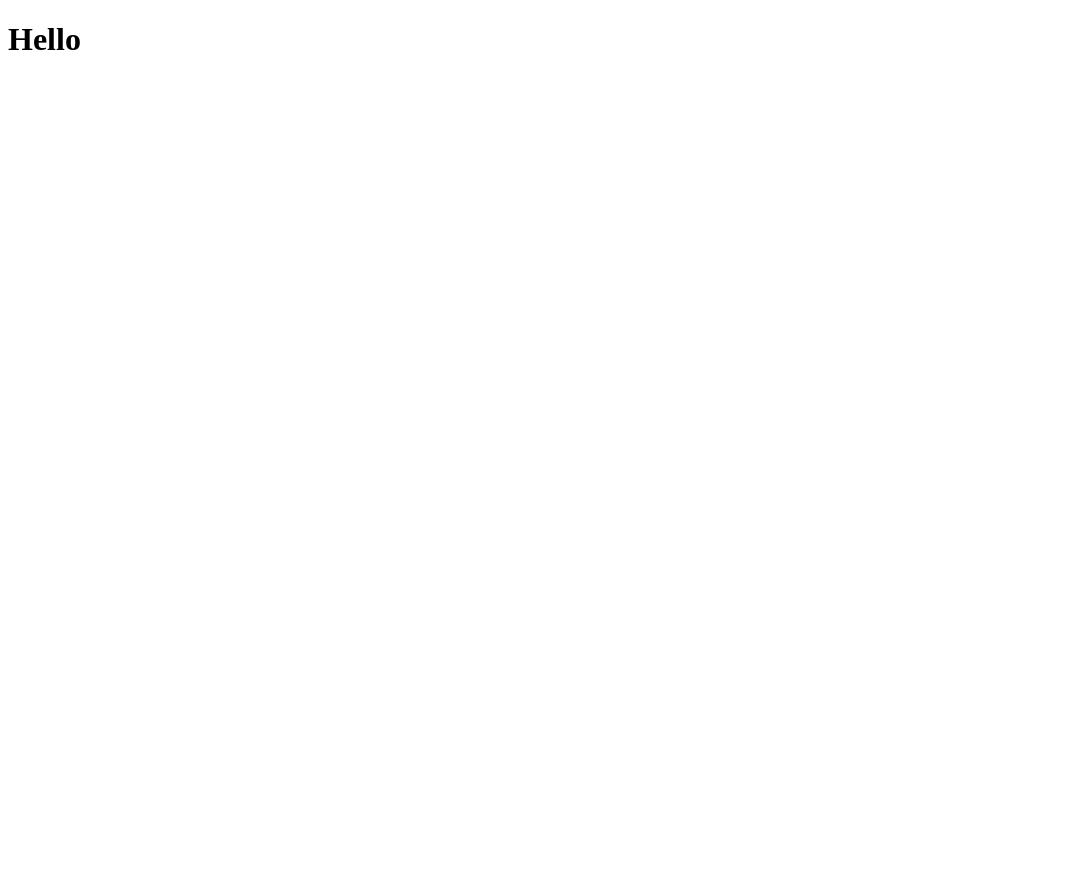
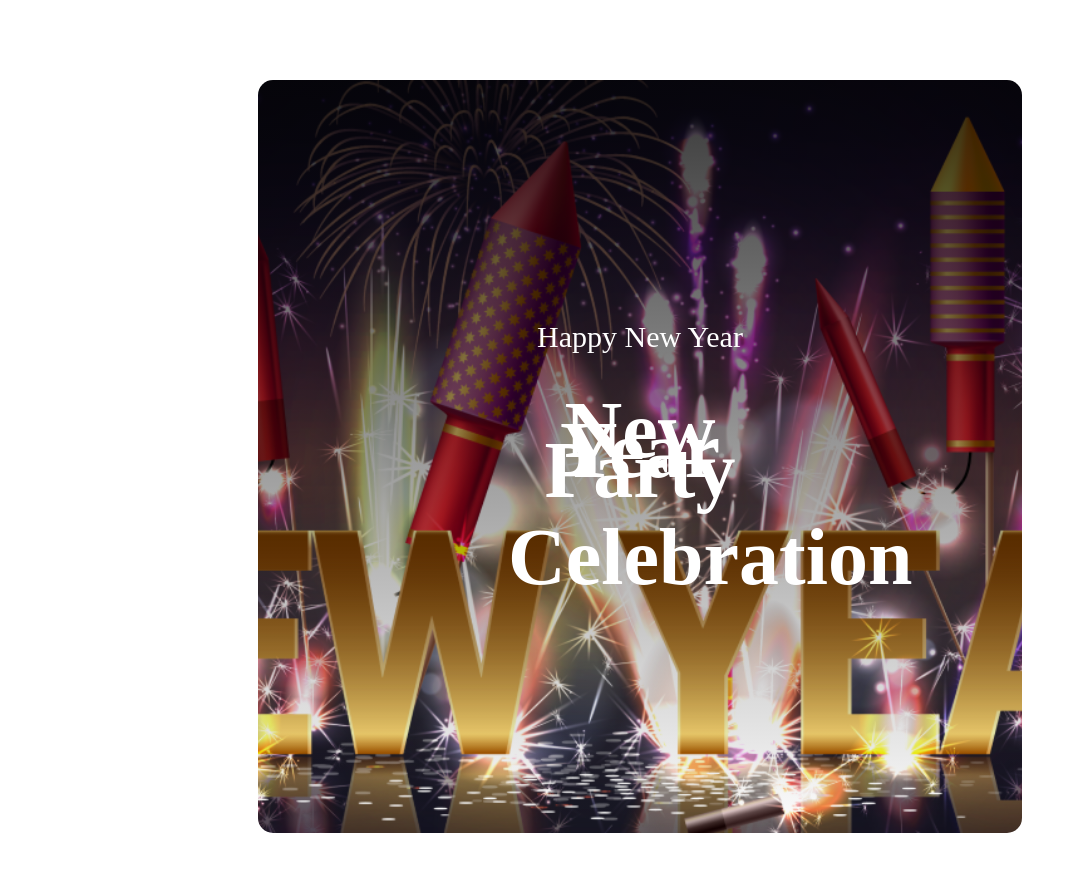
Before and after one commit to jubaerahmedtamim/new-year-new-mission-html-css, a plain HTML site: page index.html in a window 1280 px wide. Shown: the whole page, without its empty margins (0-1077 px from the left). Before the commit the page ends 800 px from the top, so only its background shows below. Drawn offline with Linux system fonts and the light colour scheme.

Commit message:
banner part is done with background image along with liner gradient

```diff
--- a/index.html
+++ b/index.html
@@ -4,8 +4,16 @@
     <meta charset="UTF-8">
     <meta name="viewport" content="width=device-width, initial-scale=1.0">
     <title>New Year New Mission</title>
+    <link rel="stylesheet" href="./styles/new-year.css">
 </head>
 <body>
-    <h1>Hello</h1>
+    <!-- header is here -->
+    <header>
+        <section class="banner">
+            <h4 class="title-info-small">Happy New Year</h4>
+            <h2 class="title-info">New Year Party</h2>
+            <h2 class="title-info">Celebration</h2>
+        </section>
+    </header>
 </body>
 </html>
--- /dev/null
+++ b/styles/new-year.css
@@ -0,0 +1,29 @@
+/* all shared styles here */
+
+/* header style here */
+header{
+    margin: 80px 250px;
+
+
+}
+.banner{
+    /* background-image: rgba(0,0,0,0.3)url("../images/Banner\ Image.png");  */
+    background-image: linear-gradient(to top, rgba(255,0,0,0), rgba(4, 4, 4, 0.8)), url("../images/Banner\ Image.png");
+    background-repeat: no-repeat;
+    background-position:center;
+    background-size: cover;
+    background-blend-mode: darken;
+    color: white;
+    text-align: center;
+    padding: 200px 250px;
+    border-radius: 15px;
+}
+.title-info-small{
+    font-size: 30px;
+    font-weight: 400;
+}
+
+.title-info{
+    font-size: 80px;
+    line-height: 20px;
+}
```
